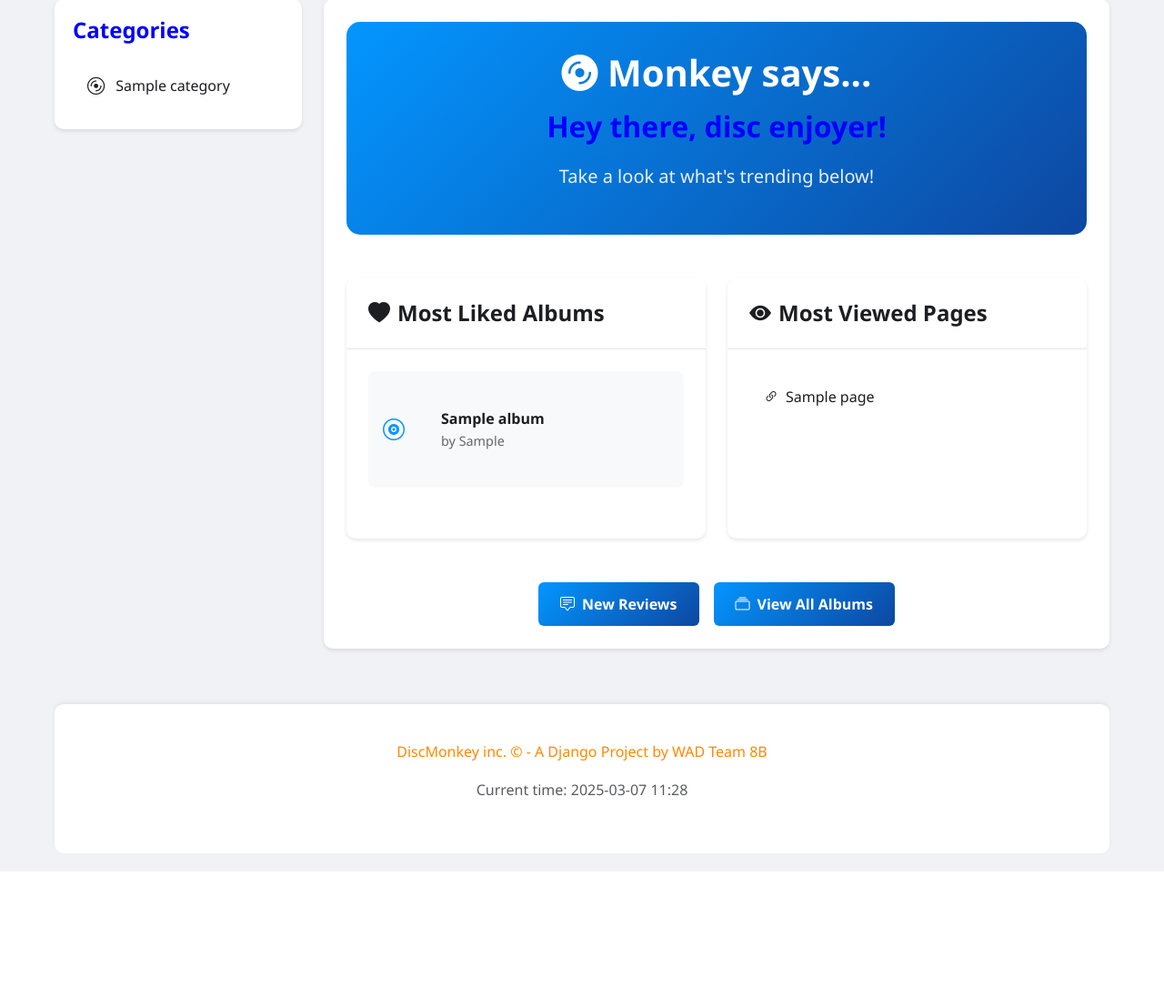
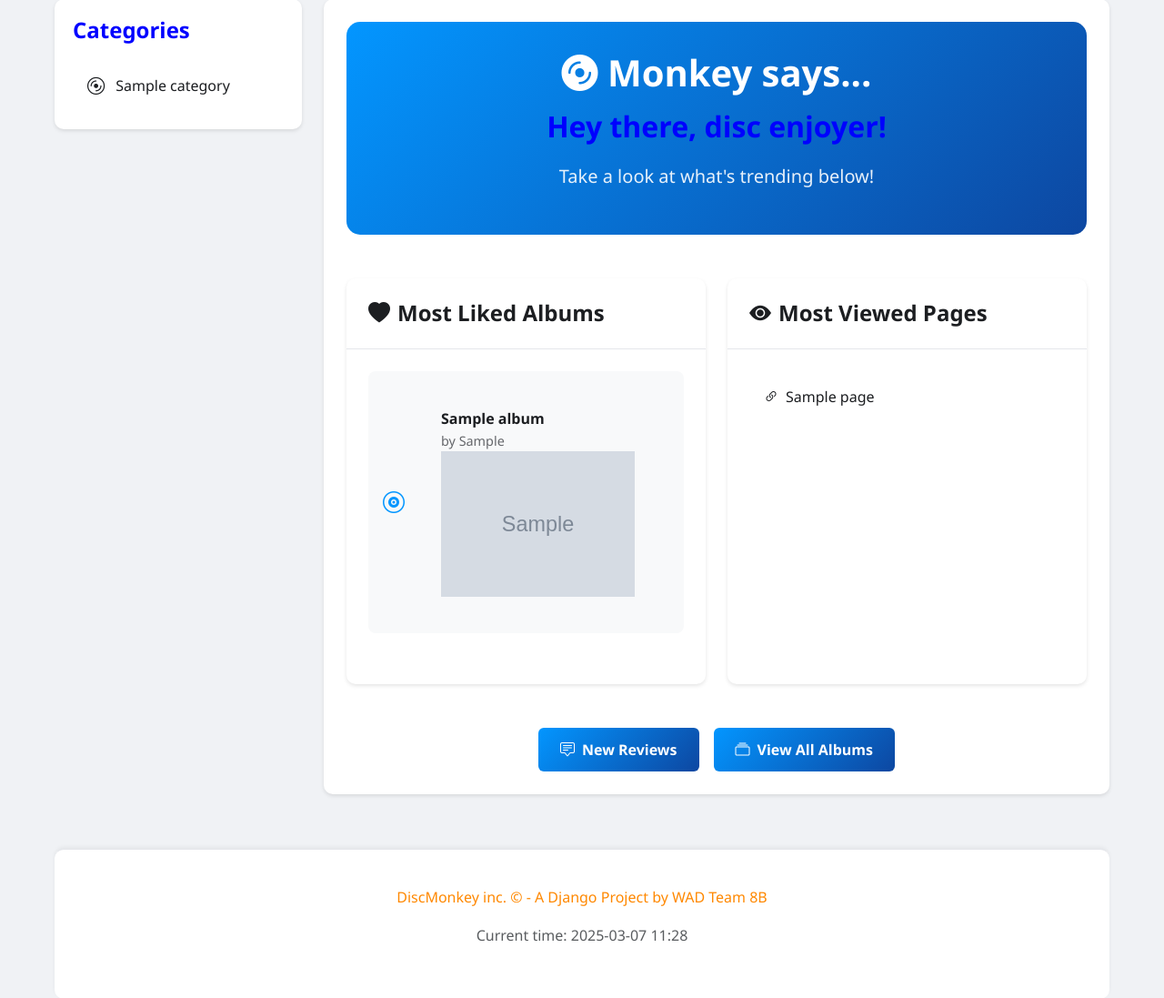
Before and after one commit to mahid-khan/DiscMonkey, a Django app: page / in a window 1280 px wide. Shown: the part 130-1227 px from the top of the page at 91% size. Before the commit the page ends 1088 px from the top, so only its background shows below. Run offline with Django 3.2, Linux system fonts and the light colour scheme; tables that the repository leaves empty hold one stand-in row (values such as "Sample post"); grey boxes marked "Sample" are stand-in pictures; some libraries are stand-ins or nearby versions.

Commit message:
showing top albums with album covers in home page

```diff
--- a/templates/rango/index.html
+++ b/templates/rango/index.html
@@ -40,6 +40,9 @@
                                         <div class="album-info">
                                             <span class="album-name">{{ album.albumName }}</span>
                                             <span class="album-artist">by {{ album.artist }}</span>
+                                            <img src="{{ album.albumCover.url }}" alt="{{ album.albumName }} Cover" class="album-cover">
+
+
                                         </div>
                                     </div>
                                 {% endfor %}
```
